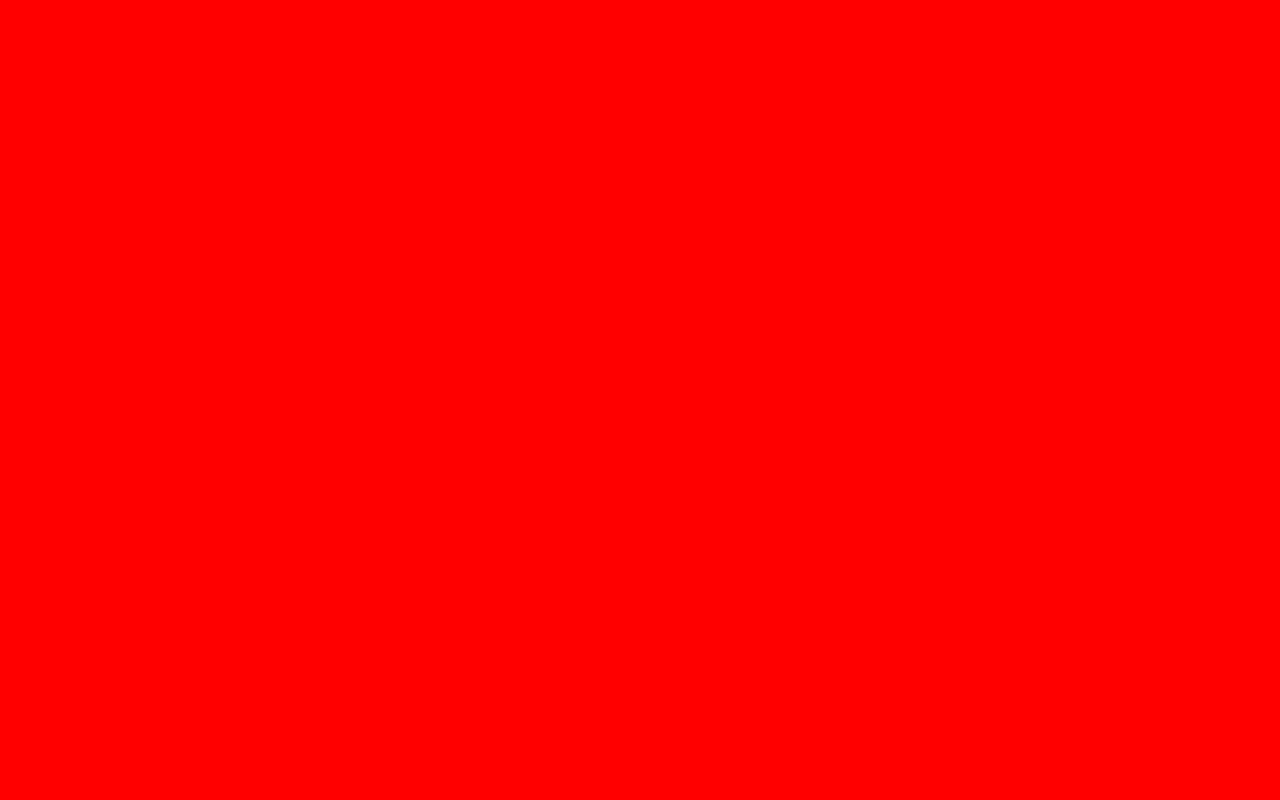
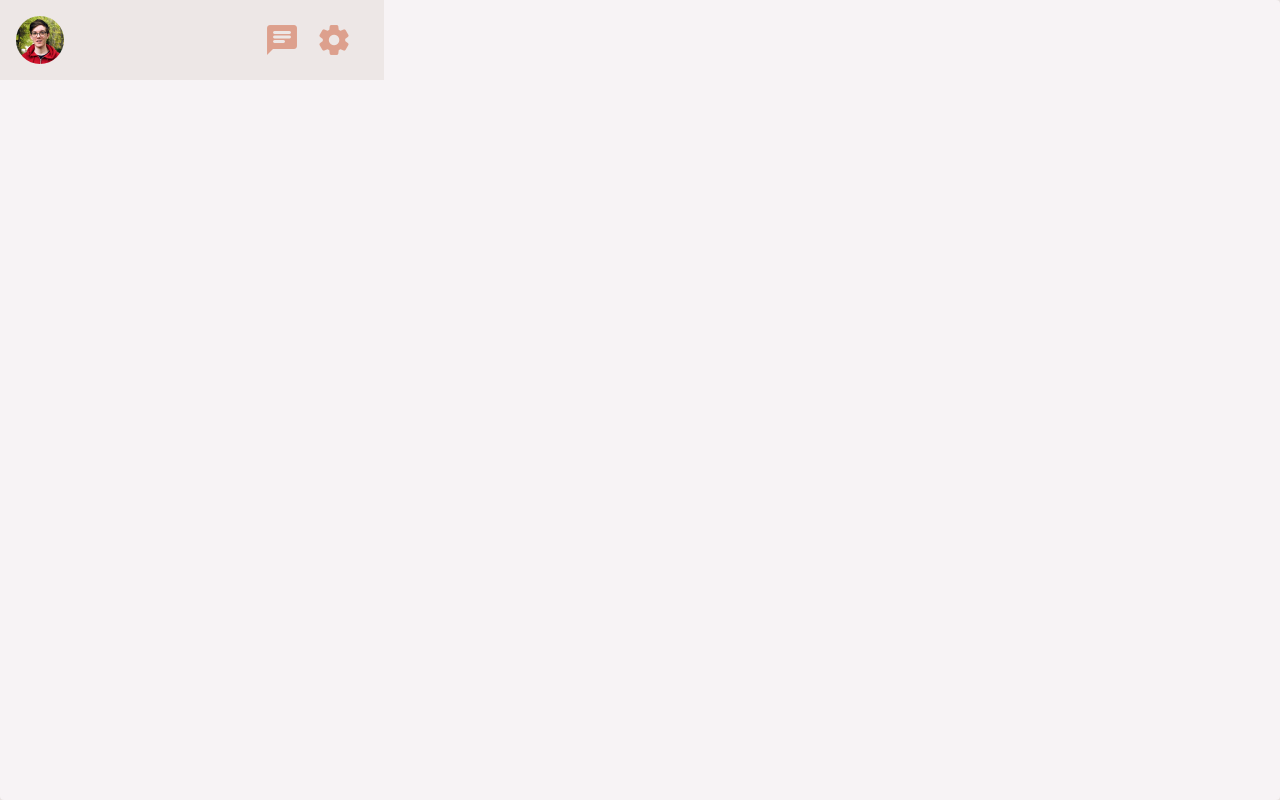
Before and after one commit to w-henderson/Communicate, a React (Create React App) app: page / in a window 1280 px wide. Built offline with nearby package versions, Linux system fonts and the light colour scheme.

Commit message:
Started designing Menu component

```diff
--- a/public/index.html
+++ b/public/index.html
@@ -3,6 +3,9 @@
   <head>
     <meta charset="utf-8" />
     <link rel="icon" href="%PUBLIC_URL%/favicon.ico" />
+    <link rel="preconnect" href="https://fonts.gstatic.com">
+    <link href="https://fonts.googleapis.com/css2?family=Inter:wght@200;400;800&display=swap" rel="stylesheet">
+    <link href="https://fonts.googleapis.com/icon?family=Material+Icons+Round" rel="stylesheet">
     <meta name="viewport" content="width=device-width, initial-scale=1" />
     <meta name="theme-color" content="#000000" />
     <meta
--- a/src/App.tsx
+++ b/src/App.tsx
@@ -1,10 +1,38 @@
-import React from 'react';
-import './styles/App.scss';
+import React from "react";
+import "./styles/App.scss";
+import profilePicture from './images/placeholder_profile_picture.jpg';
 
-function App() {
-  return (
-    <div className="App"></div>
-  );
+import Menu from './components/Menu';
+
+interface AppState {
+  user: User | null
+};
+
+class App extends React.Component<{}, AppState> {
+  componentDidMount() {
+    // Set a virtual user for debugging before we add Firebase auth
+    this.setState({
+      user: {
+        name: "William",
+        profilePicture: profilePicture,
+        id: "1c31d64f-8c57-481d-81a5-1a58acdabc5b"
+      }
+    });
+  }
+
+  render() {
+    if (this.state !== null && this.state.user !== null) {
+      return (
+        <div className="App">
+          <Menu user={this.state.user} />
+        </div>
+      );
+    } else {
+      return (
+        <div></div>
+      )
+    }
+  }
 }
 
 export default App;
--- /dev/null
+++ b/src/components/Icon.tsx
@@ -0,0 +1,13 @@
+import React from "react";
+
+class Icon extends React.Component {
+  render() {
+    return (
+      <i className="material-icons-round">
+        {this.props.children}
+      </i>
+    );
+  }
+}
+
+export default Icon;
--- /dev/null
+++ b/src/components/Menu.tsx
@@ -0,0 +1,23 @@
+import React from "react";
+import Icon from './Icon';
+import '../styles/Menu.scss';
+
+interface MenuProps {
+  user: User | null
+}
+
+class Menu extends React.Component<MenuProps> {
+  render() {
+    return (
+      <div className="Menu">
+        <img src={this.props.user?.profilePicture} alt="Profile picture" />
+        <div>
+          <Icon>chat</Icon>
+          <Icon>settings</Icon>
+        </div>
+      </div>
+    );
+  }
+}
+
+export default Menu;
--- a/src/index.scss
+++ b/src/index.scss
@@ -1,10 +1,21 @@
 body {
   margin: 0;
-  font-family: -apple-system, BlinkMacSystemFont, 'Segoe UI', 'Roboto', 'Oxygen',
-    'Ubuntu', 'Cantarell', 'Fira Sans', 'Droid Sans', 'Helvetica Neue',
-    sans-serif;
+  font-family: "Inter";
   -webkit-font-smoothing: antialiased;
   -moz-osx-font-smoothing: grayscale;
+
+  --accent: #CF5C36;
+  --accent-light: #E3A28C;
+  --mid: #DDD5D3;
+  --light: #EDE7E6;
+  --lightest: #F7F3F5;
+  --darkest: #0B0909;
+
+  --shadow-wide: 0 0 50px rgba(0, 0, 0, 0.1);
+  --shadow-heavy: 0 0 20px rgba(0, 0, 0, 0.25);
+
+  color: var(--darkest);
+  background-color: var(--light);
 }
 
 body, html, div#root {
--- a/src/styles/App.scss
+++ b/src/styles/App.scss
@@ -1,7 +1,21 @@
 div.App {
-    width: 100%;
-    height: 100%;
-    max-width: 1350px;
-    max-height: 800px;
-    background-color: red;
+  width: 100%;
+  height: 100%;
+  max-width: 1350px;
+  max-height: 800px;
+  background-color: var(--lightest);
+  border-radius: 4px;
+  box-shadow: var(--shadow-wide);
+
+  display: grid;
+  grid-template-columns: 30% 70%;
+  grid-template-rows: 80px 1fr;
+
+  @media only screen and (max-width: 1350px) {
+    max-height: unset;
   }
+
+  @media only screen and (max-height: 800px) {
+    max-width: unset;
+  }
+}
--- /dev/null
+++ b/src/styles/Menu.scss
@@ -0,0 +1,34 @@
+div.Menu {
+  grid-row: 1;
+  grid-column: 1;
+  padding: 16px;
+  display: flex;
+  place-items: center;
+  background-color: var(--light);
+
+  img {
+    width: 48px;
+    height: 48px;
+    border-radius: 50px;
+  }
+
+  div {
+    padding: 0 16px;
+    width: 100%;
+    text-align: right;
+
+    i {
+      font-size: 36px !important;
+      color: var(--accent);
+      opacity: 0.5;
+      transition: opacity 100ms;
+      &:hover { opacity: 1; }
+
+      cursor: pointer;
+      user-select: none;
+
+      margin-left: 16px;
+      vertical-align: middle;
+    }
+  }
+}
--- /dev/null
+++ b/src/types.d.ts
@@ -0,0 +1,5 @@
+interface User {
+  name: string,
+  id: string,
+  profilePicture: string
+}
--- a/tsconfig.json
+++ b/tsconfig.json
@@ -18,7 +18,8 @@
     "resolveJsonModule": true,
     "isolatedModules": true,
     "noEmit": true,
-    "jsx": "react-jsx"
+    "jsx": "react-jsx",
+    "noImplicitAny": false
   },
   "include": [
     "src"
```
Also changed, not shown: src/index.tsx (+5 -5 lines), src/setupTests.ts (+1 -1 lines), src/images/placeholder_profile_picture.jpg (added).
